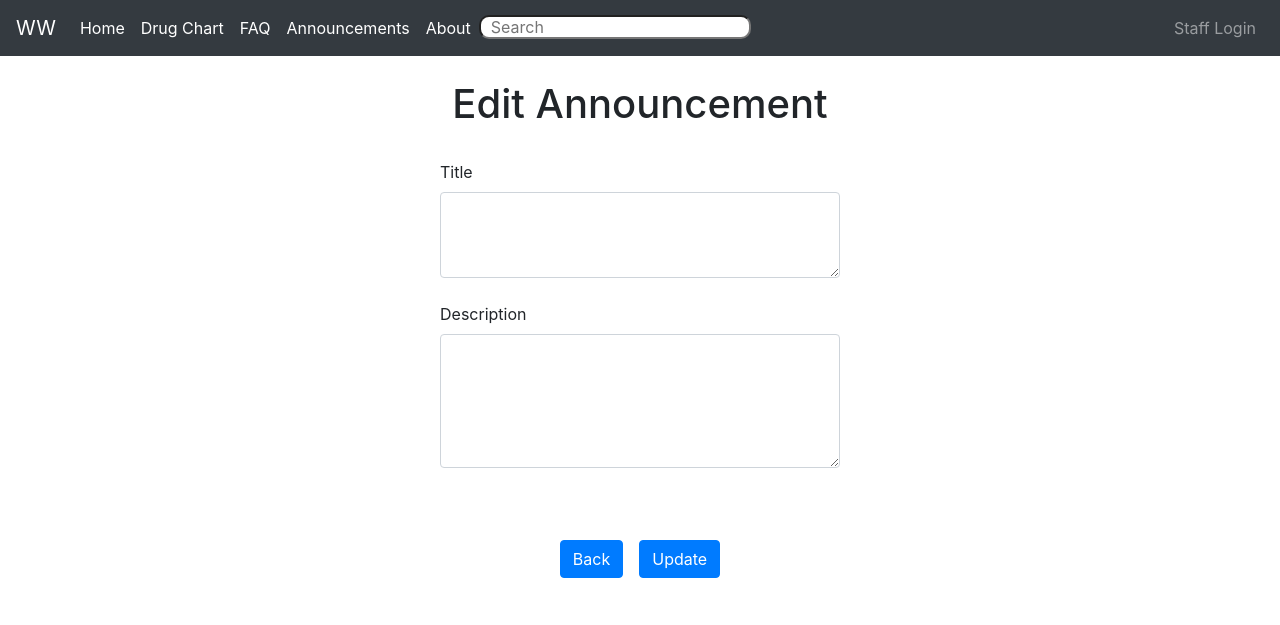
After one commit to oskar8991/KCHosptial-CMS, a Flask app: page /editAnnouncementPage in a window 1280 px wide. The commit adds this page. Shown: the top 625 px of the page. Run offline with Flask 2, Linux system fonts and the light colour scheme; some libraries are stand-ins or nearby versions.

Commit message:
basic edit announcement page design

```diff
--- a/app.py
+++ b/app.py
@@ -216,6 +216,10 @@ def announcements():
 def addAnnouncementPage():
     return render_template('addAnnouncement.html')
 
+@app.route('/editAnnouncementPage')
+def editAnnouncementPage():
+    return render_template('editAnnouncement.html')
+
 
 @app.route("/addAnnouncement", methods=['POST'])
 @login_required
--- a/templates/announcements.html
+++ b/templates/announcements.html
@@ -28,7 +28,8 @@
 
              {% if session['logged_in'] %}
              <br>
-               <a href="{{url_for('addAnnouncementPage')}}">Edit &nbsp;</a>
+               <a href="{{url_for('editAnnouncementPage')}}">Edit</a>
+               &nbsp;
                <a href="{{url_for('addAnnouncementPage')}}">Delete</a>
              {% endif %}
              </td>
--- /dev/null
+++ b/templates/editAnnouncement.html
@@ -0,0 +1,55 @@
+{% extends 'base.html' %}
+
+{% block title %} Announcements - Edit {% endblock %}
+
+
+{% block head %}
+<title>Announcements - Edit</title>
+{% endblock %}
+
+
+
+
+{% block body %}
+
+
+<div class="container">
+  <div class="col-md-12">
+	   <div class="text-center">
+			    <br><h1> Edit Announcement </h1>
+     </div>
+
+     <br>
+
+     <div class="row justify-content-center">
+       <form action="addAnnouncement" method="POST" enctype="multipart/form-data">
+
+         <label for="title">Title</label>
+         <div class="md-form">
+           <textarea id="title" name="title" class="md-textarea form-control" rows="3" cols="35" required></textarea>
+         </div>
+         <br><label for="description">Description</label>
+         <div class="md-form">
+           <textarea id="description" name="description" class="md-textarea form-control" rows="5" cols="35" required></textarea>
+         </div>
+
+         <br>
+
+         <div class="row justify-content-center mt-5">
+           <a href="{{url_for('showAnnouncements')}}" class="btn btn-primary" role="button">Back</a>
+           <input type="submit" class="btn btn-primary ml-3" type="button" value="Update">
+         </div>
+
+         <br><br>
+
+       </form>
+     </div>
+
+
+  </div>
+</div>
+
+
+
+
+{% endblock %}
```
